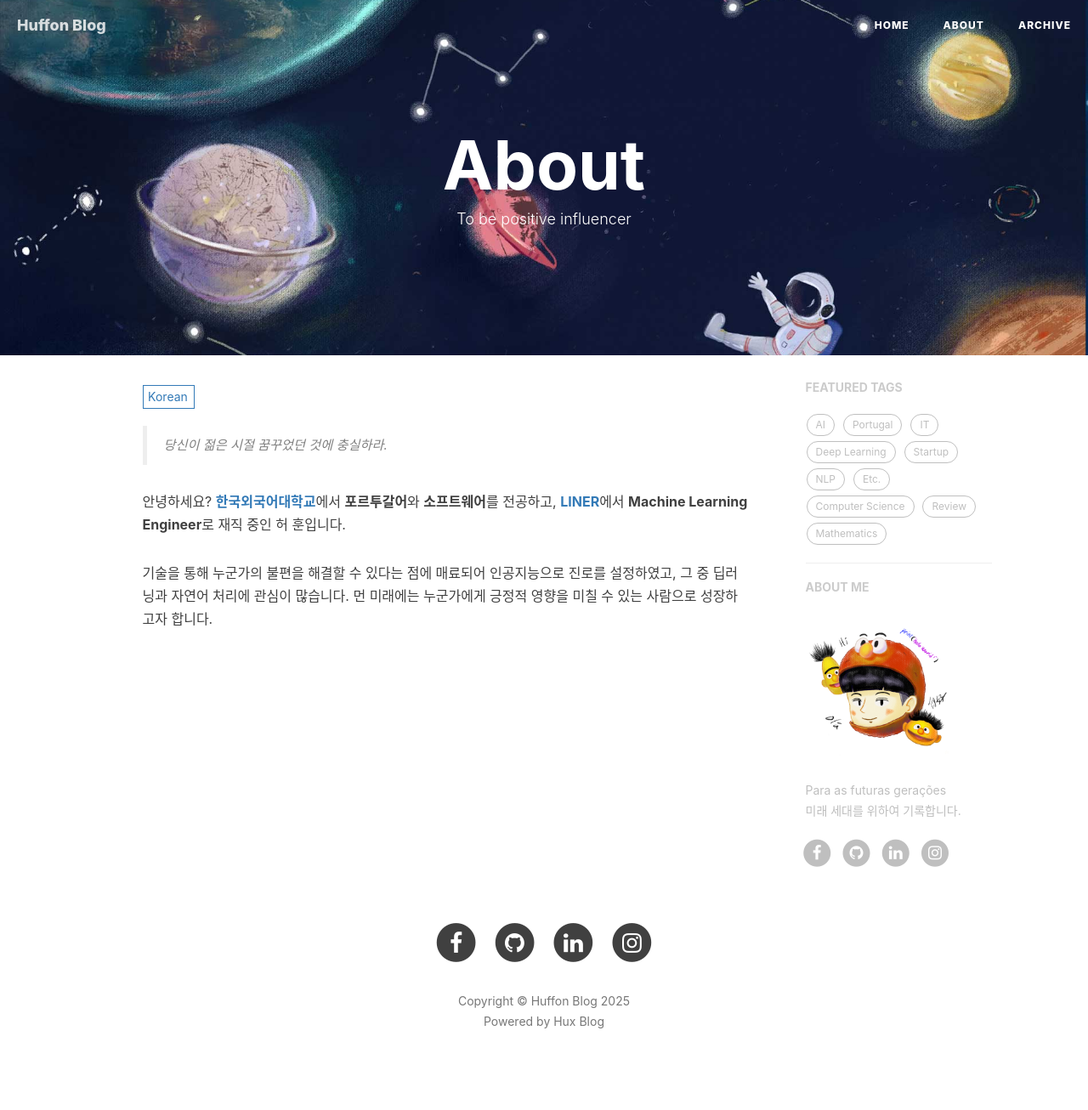
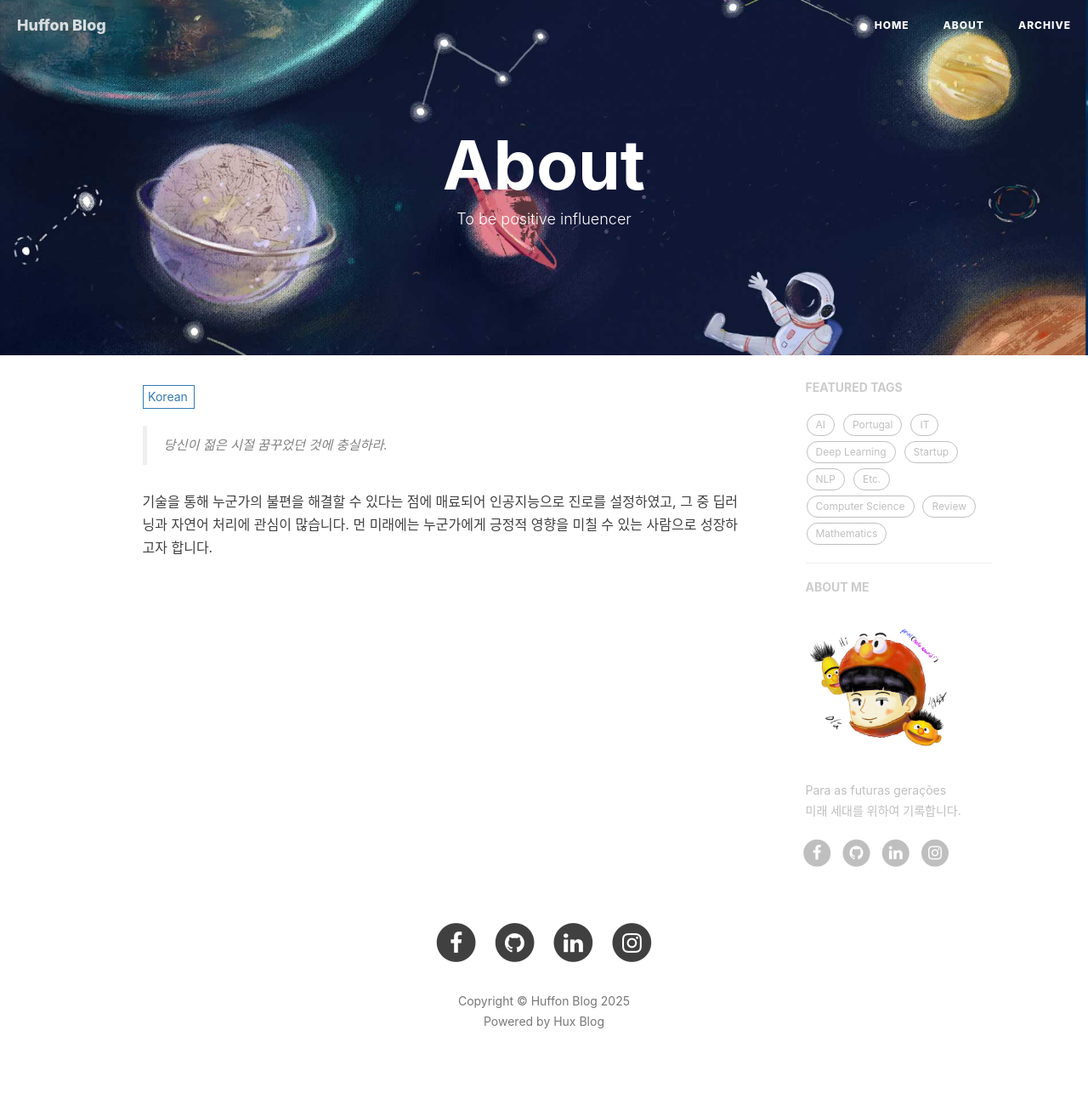
Before and after one commit to Huffon/huffon.github.io, a Jekyll site: the page built from about.html, in a window 1280 px wide. Shown: the whole page at 85% size. Built offline with Jekyll 4.4.1, drawn with Linux system fonts in a browser that asks for light colours; nearby versions of some CDN libraries; comment, search, counter and statistics services are not loaded.

Commit message:
Update zh.md

```diff
--- a/_includes/about/zh.md
+++ b/_includes/about/zh.md
@@ -1,5 +1,3 @@
 > 당신이 젊은 시절 꿈꾸었던 것에 충실하라.
 
-안녕하세요? [**한국외국어대학교**](http://www.hufs.ac.kr/)에서 **포르투갈어**와 **소프트웨어**를 전공하고, [**LINER**](https://getliner.com/home)에서 **Machine Learning Engineer**로 재직 중인 허 훈입니다.
-
 기술을 통해 누군가의 불편을 해결할 수 있다는 점에 매료되어 인공지능으로 진로를 설정하였고, 그 중 딥러닝과 자연어 처리에 관심이 많습니다. 먼 미래에는 누군가에게 긍정적 영향을 미칠 수 있는 사람으로 성장하고자 합니다.
```
